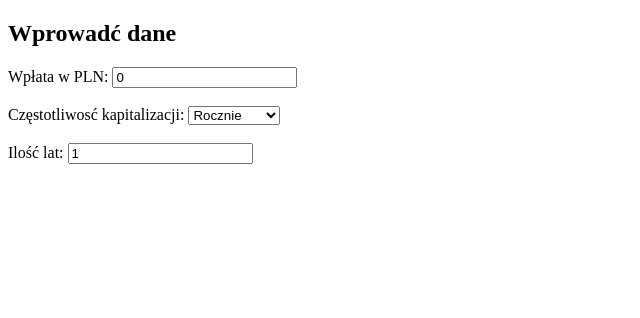
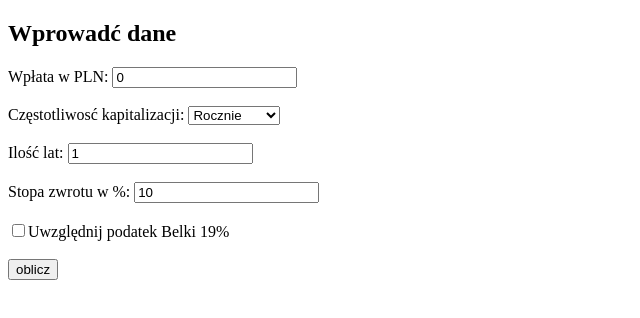
Before and after one commit to wiemka/kalkulator_odsetek, a plain HTML site: page index.html in a window 1280 px wide. Shown: the whole page, without its empty margins (0-640 px from the left). Drawn offline with Linux system fonts and the light colour scheme.

Commit message:
formularz 1d-f

```diff
--- a/index.html
+++ b/index.html
@@ -23,6 +23,12 @@
         <label for="ilosc_lat">Ilość lat:</label>
         <input id="ilosc_lat" type="number" value="1" min="1"><br><br>
 
+        <label for="oprocentowanie">Stopa zwrotu w %:</label>
+        <input id="oprocentowanie" type="number" value="10" min="0"><br><br>
+
+        <label><input type="checkbox" id="podatek" value="">Uwzględnij podatek Belki 19%</label><br><br>
+
+        <input type="submit" value="oblicz" id="Oblicz">
     </form>
 
     <script src="js/kalkulator.js"></script>
```
